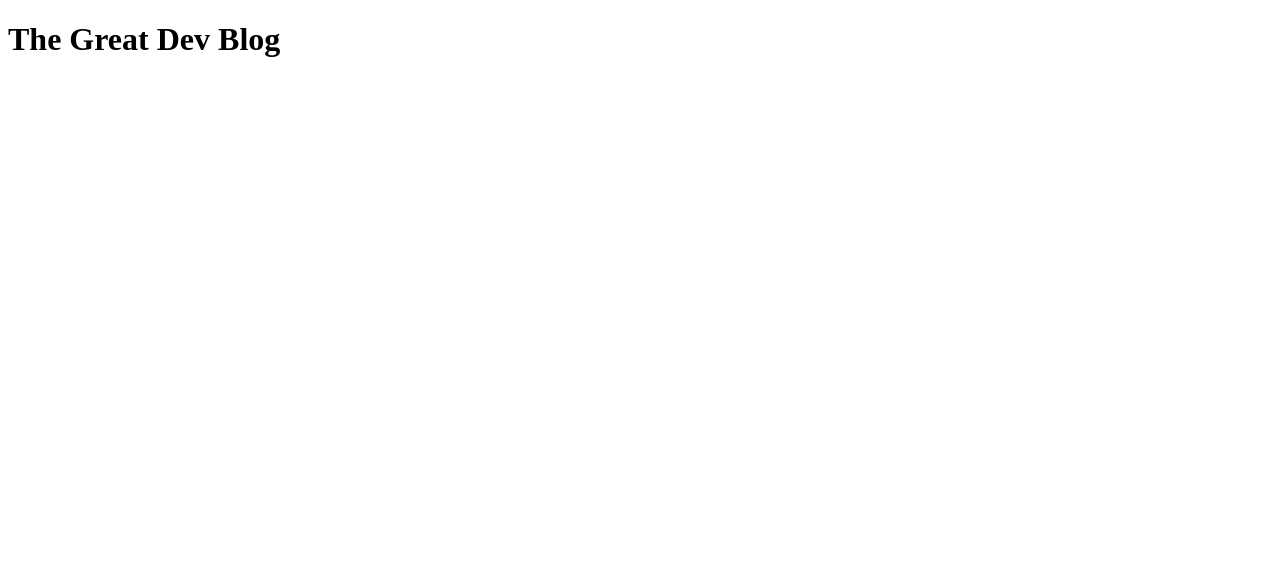
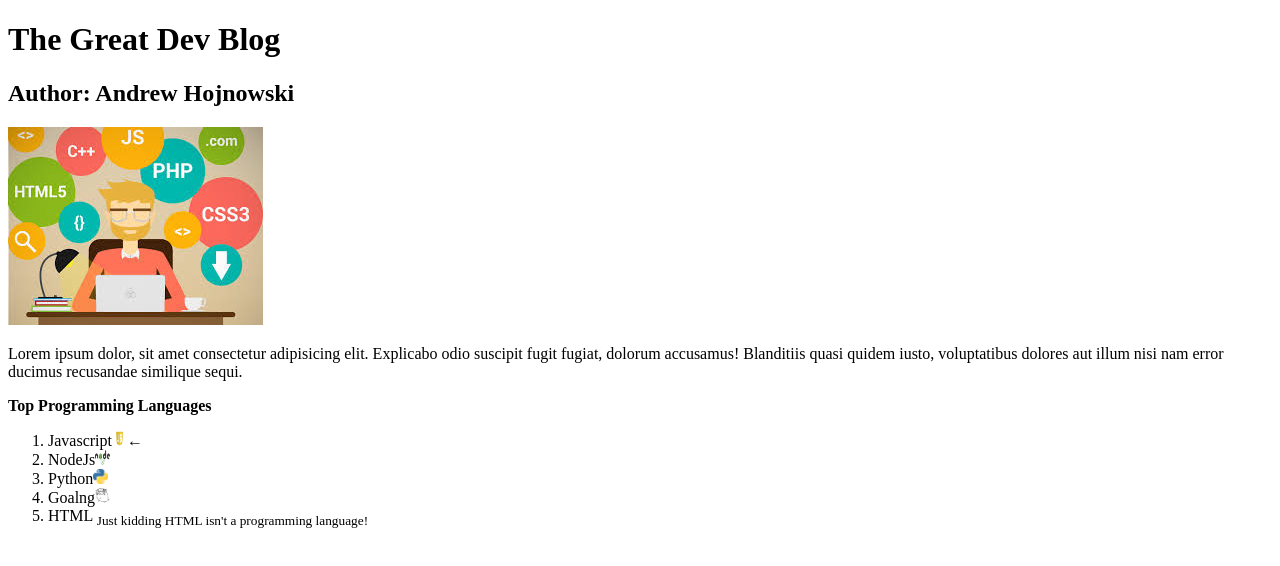
Before and after one commit to aHojo/DevBlog, a plain HTML site: page index.html in a window 1280 px wide. Drawn offline with Linux system fonts and the light colour scheme.

Commit message:
Added two sections, ordered list, and intro

```diff
--- a/index.html
+++ b/index.html
@@ -5,10 +5,39 @@
     <meta name="viewport" content="width=device-width, initial-scale=1.0" />
     <meta http-equiv="X-UA-Compatible" content="ie=edge" />
     <title>Great Dev Blog</title>
+    <style>
+      li > img {
+        width: 15px;
+        height: 15px;
+      }
+    </style>
   </head>
   <body>
     <header>
       <h1>The Great Dev Blog</h1>
     </header>
+
+    <section>
+      <h2>Author: Andrew Hojnowski</h2>
+      <img src="./images/devpic.jpeg" alt="dev pic" />
+      <p>
+        Lorem ipsum dolor, sit amet consectetur adipisicing elit. Explicabo odio
+        suscipit fugit fugiat, dolorum accusamus! Blanditiis quasi quidem iusto,
+        voluptatibus dolores aut illum nisi nam error ducimus recusandae
+        similique sequi.
+      </p>
+    </section>
+    <section>
+      <p><strong>Top Programming Languages</strong></p>
+      <ol>
+        <li>
+          Javascript<img src="./images/js.png" alt="" /><span>&larr;</span>
+        </li>
+        <li>NodeJs<img src="./images/node.png" alt="" /></li>
+        <li>Python<img src="./images/python.png" alt="" /></li>
+        <li>Goalng<img src="./images/go.png" alt="" /></li>
+        <li>HTML <sub>Just kidding HTML isn't a programming language!</sub></li>
+      </ol>
+    </section>
   </body>
 </html>
```
